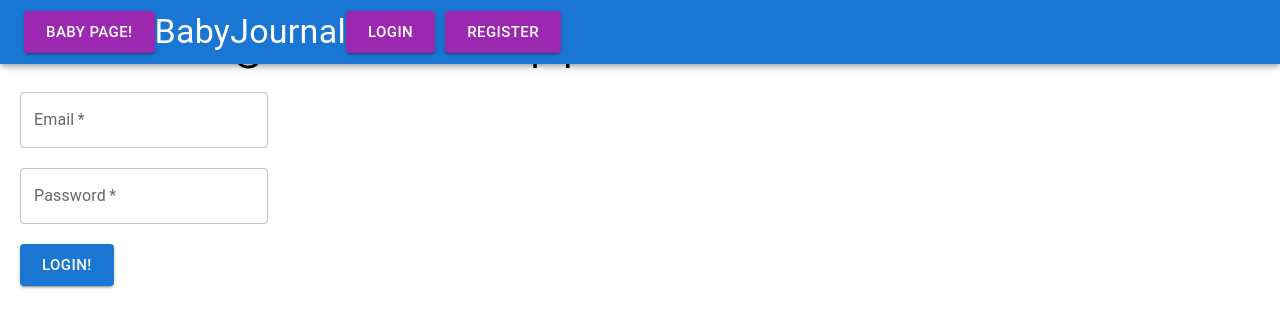
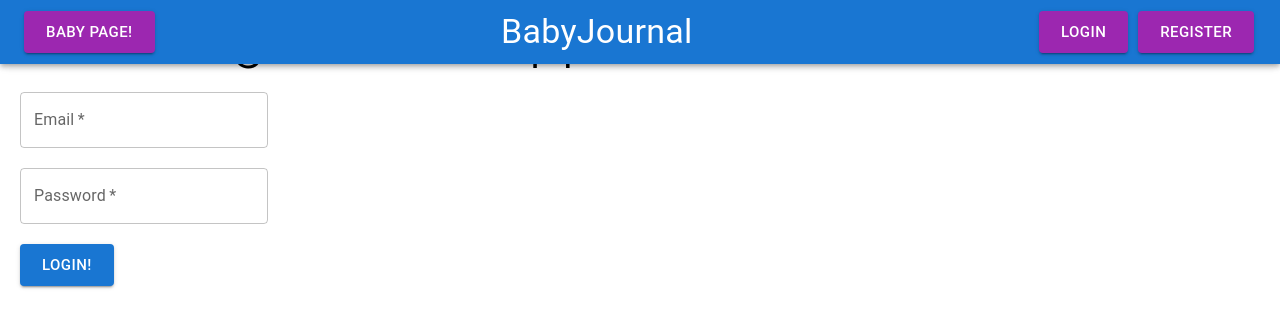
Before and after one commit to youssefrag/BabyJournal, a React (Create React App) app in the folder client/: page / in a window 1280 px wide. Shown: the top 328 px of the page. Built offline with nearby package versions, Linux system fonts and the light colour scheme.

Commit message:
fix styles installation bug

```diff
--- a/client/package.json
+++ b/client/package.json
@@ -6,6 +6,7 @@
     "@emotion/react": "^11.9.3",
     "@emotion/styled": "^11.9.3",
     "@mui/material": "^5.9.0",
+    "@mui/styles": "^5.9.0",
     "@testing-library/jest-dom": "^5.16.4",
     "@testing-library/react": "^13.3.0",
     "@testing-library/user-event": "^13.5.0",
--- a/client/src/components/ui/Navbar.jsx
+++ b/client/src/components/ui/Navbar.jsx
@@ -1,24 +1,23 @@
 import {Button, Typography, AppBar, Toolbar } from '@mui/material';
 import { makeStyles } from "@mui/styles";
 
-// const useStyles = makeStyles({
-//   tool: {
-//     width:'100%',
-//     display: 'inline-flex',
-//     justifyContent: 'space-between',
-//   },
-// })
+const useStyles = makeStyles({
+  tool: {
+    width:'100%',
+    display: 'inline-flex',
+    justifyContent: 'space-between',
+  },
+})
 
 export default function Navbar() {
 
-  // const classes = useStyles()
+  const classes = useStyles()
 
   return (
     <AppBar
       color='primary'
     >
-      <Toolbar>
-      {/* <Toolbar className={classes.tool}> */}
+      <Toolbar className={classes.tool}>
         <Button
           color="secondary"
           variant='contained'
--- a/package.json
+++ /dev/null
@@ -1,5 +0,0 @@
-{
-  "dependencies": {
-    "@mui/styles": "^5.9.0"
-  }
-}
```
Also changed, not shown: 2 other files (tests, documents, lock files or other folders).
